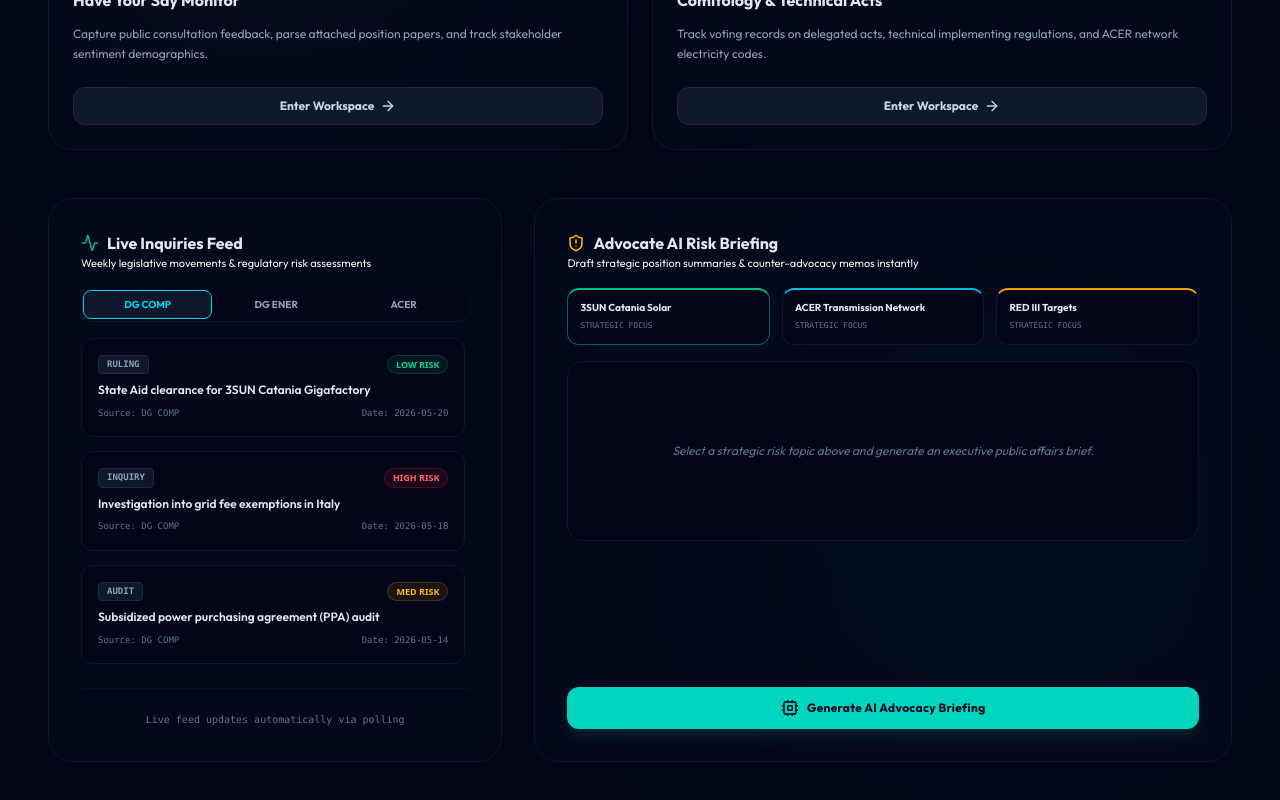
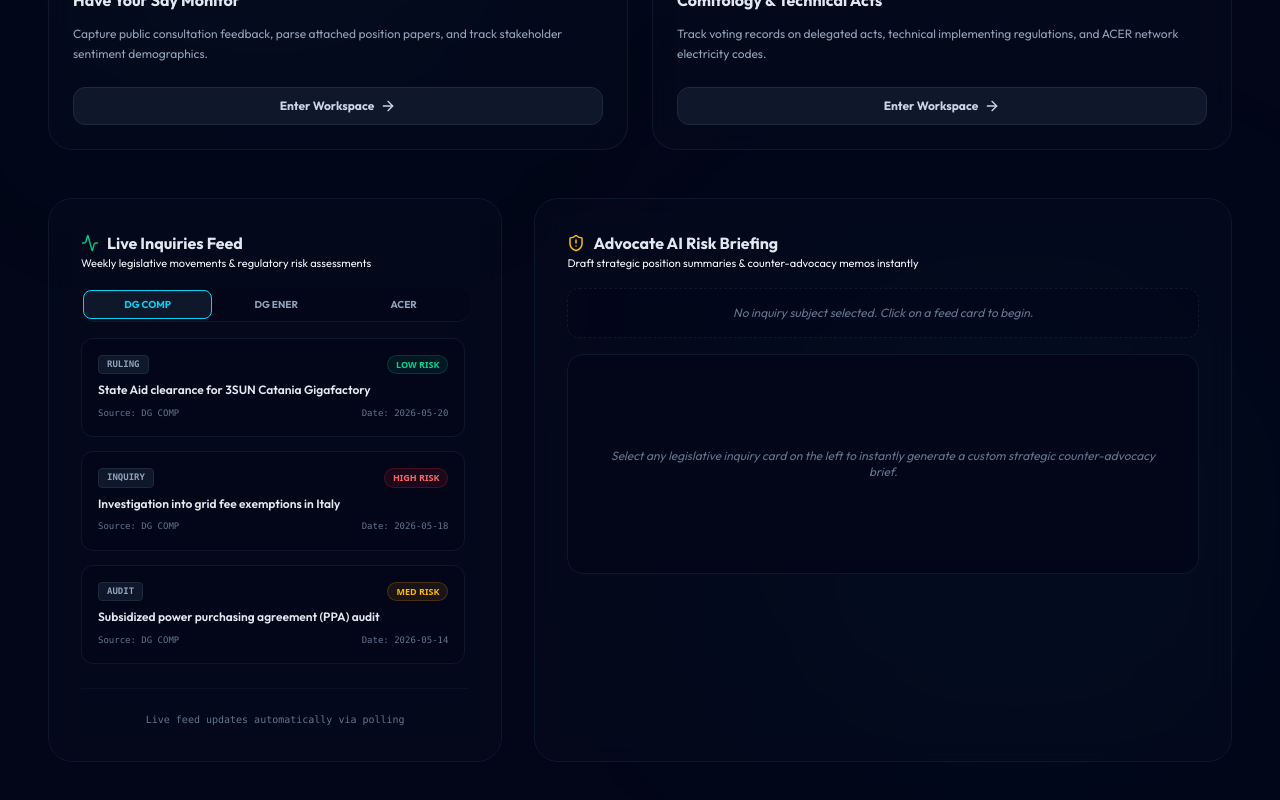
Before and after one commit to fanaman74/eu-researcher, a Next.js app: page /enel in a window 1280 px wide. Shown: the part 759-1559 px from the top of the page. Built offline with nearby package versions, Linux system fonts and the light colour scheme.

Commit message:
feat: implement click-to-brief interaction on Live Inquiries Feed cards and remove obsolete topic buttons

```diff
--- a/app/enel/page.tsx
+++ b/app/enel/page.tsx
@@ -23,7 +23,7 @@ import {
 } from "lucide-react";
 
 export default function EnelHubPage() {
-  const [selectedRiskTopic, setSelectedRiskTopic] = useState("3sun");
+  const [selectedInquiry, setSelectedInquiry] = useState<any>(null);
   const [loadingReport, setLoadingReport] = useState(false);
   const [generatedReport, setGeneratedReport] = useState("");
   const [activeTab, setActiveTab] = useState("dg_comp");
@@ -92,7 +92,8 @@ export default function EnelHubPage() {
     ]
   };
 
-  const handleGenerateReport = async () => {
+  const handleSelectAndGenerate = async (brief: any) => {
+    setSelectedInquiry(brief);
     setLoadingReport(true);
     setGeneratedReport("");
     try {
@@ -103,7 +104,7 @@ export default function EnelHubPage() {
           messages: [
             {
               role: "user",
-              content: `Draft a highly detailed executive briefing paper on Enel strategic lobbying risks. Specifically focus on this topic: "${selectedRiskTopic === '3sun' ? 'DG COMP State Aid rules and Catania 3SUN solar factory support' : selectedRiskTopic === 'grid' ? 'ACER electricity transmission network codes and peak pricing tariffs' : 'RED III renewable targets and clean infrastructure support'}" in Brussels public affairs context. List key policy threats and Enel's strategic counter-advocacy recommendation.`
+              content: `Draft a highly detailed executive briefing paper on Enel strategic lobbying risks. Specifically focus on this topic: "${brief.title}" (Type: ${brief.type}, Source: ${brief.source}, Risk Assessment: ${brief.risk}) in Brussels public affairs context. List key policy threats and Enel's strategic counter-advocacy recommendation.`
             }
           ]
         })
@@ -260,10 +261,14 @@ export default function EnelHubPage() {
 
               {/* Brief Cards Stream */}
               <div className="space-y-3.5 max-h-[350px] overflow-y-auto pr-1">
-                {recentBriefs[activeTab as keyof typeof recentBriefs].map((brief) => (
-                  <div
+                {recentBriefs[activeTab as keyof typeof recentBriefs].map((brief) => {
+                  const isSelected = selectedInquiry?.id === brief.id && selectedInquiry?.source === brief.source;
+                  return (
+                    <button
                       key={brief.id}
-                    className="p-4 bg-slate-950/60 border border-slate-900 rounded-xl space-y-2 hover:border-slate-850 transition-all"
+                      onClick={() => handleSelectAndGenerate(brief)}
+                      disabled={loadingReport}
+                      className={`w-full text-left p-4 bg-slate-950/60 border rounded-xl space-y-2 transition-all hover:border-slate-700 cursor-pointer active:scale-[0.99] disabled:opacity-70 disabled:pointer-events-none ${isSelected ? "border-teal-500/50 bg-slate-900/60 shadow-[0_0_15px_rgba(20,184,166,0.08)]" : "border-slate-900 hover:border-slate-850"}`}
                     >
                       <div className="flex items-center justify-between">
                         <span className="text-[9px] font-mono font-extrabold uppercase px-2 py-0.5 rounded bg-slate-900 text-slate-400 border border-slate-800">
@@ -278,8 +283,9 @@ export default function EnelHubPage() {
                         <span>Source: {brief.source}</span>
                         <span>Date: {brief.date}</span>
                       </div>
-                  </div>
-                ))}
+                    </button>
+                  );
+                })}
               </div>
             </div>
 
@@ -298,26 +304,29 @@ export default function EnelHubPage() {
                 <p className="text-[11px] text-slate-455">Draft strategic position summaries & counter-advocacy memos instantly</p>
               </div>
 
-              {/* Topic Selector */}
-              <div className="grid grid-cols-3 gap-3">
-                {[
-                  { id: "3sun", label: "3SUN Catania Solar", color: "border-t-emerald-500" },
-                  { id: "grid", label: "ACER Transmission Network", color: "border-t-cyan-500" },
-                  { id: "red3", label: "RED III Targets", color: "border-t-amber-500" }
-                ].map((topic) => (
-                  <button
-                    key={topic.id}
-                    onClick={() => setSelectedRiskTopic(topic.id)}
-                    className={`p-3 bg-slate-950 border border-slate-900 border-t-2 rounded-xl text-left transition-all hover:border-slate-800 cursor-pointer active:scale-95 flex flex-col gap-1.5 ${topic.color} ${selectedRiskTopic === topic.id ? "bg-slate-900 border-teal-500/50 shadow-[0_0_15px_rgba(20,184,166,0.05)]" : ""}`}
-                  >
-                    <span className="text-[10px] font-bold text-slate-200 leading-tight">{topic.label}</span>
-                    <span className="text-[8px] font-mono text-slate-500 uppercase">Strategic Focus</span>
-                  </button>
-                ))}
+              {/* Active Inquiry Subject Display */}
+              {selectedInquiry ? (
+                <div className="p-4 bg-slate-950/80 border border-slate-900 rounded-xl space-y-2">
+                  <div className="flex items-center gap-2">
+                    <span className="text-[8px] font-mono font-extrabold uppercase px-2 py-0.5 rounded bg-slate-900 text-slate-400 border border-slate-800">
+                      {selectedInquiry.type}
+                    </span>
+                    <span className={`text-[8px] font-bold font-sans uppercase px-2 py-0.5 rounded-full border ${selectedInquiry.risk === "High Risk" ? "bg-red-500/10 border-red-500/20 text-red-400" : selectedInquiry.risk === "Med Risk" ? "bg-amber-500/10 border-amber-500/20 text-amber-400" : "bg-emerald-500/10 border-emerald-500/20 text-emerald-400"}`}>
+                      {selectedInquiry.risk}
+                    </span>
                   </div>
+                  <h4 className="text-xs font-bold text-slate-200 leading-snug">
+                    <span className="text-slate-500 font-normal">Active Subject:</span> {selectedInquiry.title}
+                  </h4>
+                </div>
+              ) : (
+                <div className="p-4 bg-slate-950/30 border border-dashed border-slate-900 rounded-xl text-center text-xs text-slate-500 italic">
+                  No inquiry subject selected. Click on a feed card to begin.
+                </div>
+              )}
 
               {/* Generated Briefing Frame */}
-              <div className="bg-slate-950 border border-slate-900 p-5 rounded-2xl min-h-[180px] max-h-[300px] overflow-y-auto flex flex-col justify-center relative">
+              <div className="bg-slate-950 border border-slate-900 p-5 rounded-2xl min-h-[220px] max-h-[340px] overflow-y-auto flex flex-col justify-center relative">
                 {loadingReport ? (
                   <div className="flex flex-col items-center justify-center gap-3">
                     <Cpu className="w-8 h-8 text-teal-400 animate-spin" />
@@ -328,20 +337,22 @@ export default function EnelHubPage() {
                     {generatedReport}
                   </div>
                 ) : (
-                  <div className="text-center text-slate-500 italic text-xs space-y-2">
-                    <p>Select a strategic risk topic above and generate an executive public affairs brief.</p>
+                  <div className="text-center text-slate-500 italic text-xs space-y-2 p-4">
+                    <p>Select any legislative inquiry card on the left to instantly generate a custom strategic counter-advocacy brief.</p>
                   </div>
                 )}
               </div>
             </div>
 
+            {selectedInquiry && (
               <button
-              onClick={handleGenerateReport}
+                onClick={() => handleSelectAndGenerate(selectedInquiry)}
                 disabled={loadingReport}
                 className="w-full py-3 rounded-xl bg-teal-400 hover:bg-teal-350 disabled:opacity-50 disabled:pointer-events-none text-slate-950 font-bold text-xs flex items-center justify-center gap-2 tracking-wide shadow-lg shadow-teal-400/10 active:scale-[0.98] cursor-pointer"
               >
-              <Cpu className="w-4.5 h-4.5 text-slate-950" /> Generate AI Advocacy Briefing
+                <Cpu className="w-4.5 h-4.5 text-slate-950" /> Re-draft Strategic Briefing
               </button>
+            )}
           </div>
 
         </div>
```
Lines whose indentation alone changed are shown as unchanged.
